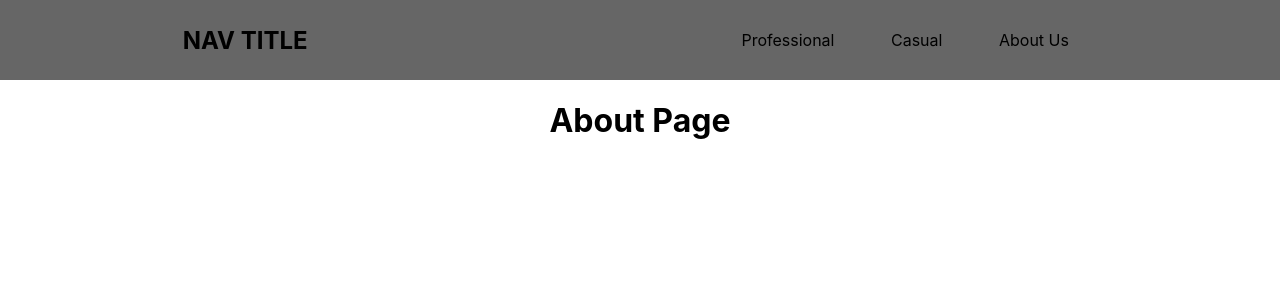
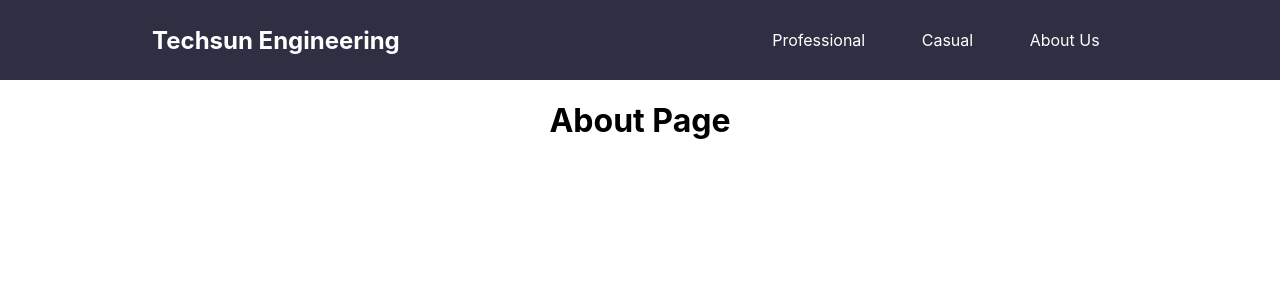
Before and after one commit to Wpduong159/TechsunReact, a React (Create React App) app: page /about in a window 1280 px wide. Shown: the top 300 px of the page. Built offline with nearby package versions, Linux system fonts and the light colour scheme.

Commit message:
some aesthetic updates

```diff
--- a/src/App.css
+++ b/src/App.css
@@ -7,7 +7,8 @@ nav {
     justify-content: space-around;
     align-items: center;
     min-height: 10vh;
-    background-color: rgb(102, 102, 102);
+    background-color: rgb(47, 47, 67);
+    color: white
 }
 
 .nav-links {
--- a/src/Nav.js
+++ b/src/Nav.js
@@ -4,7 +4,7 @@ import './App.css';
 function Nav(){
     return(
         <nav>
-            <h1>NAV TITLE</h1>
+            <h1>Techsun Engineering</h1>
             <ul className="nav-links">
                 <li>Professional</li>
                 <li>Casual</li>
```
